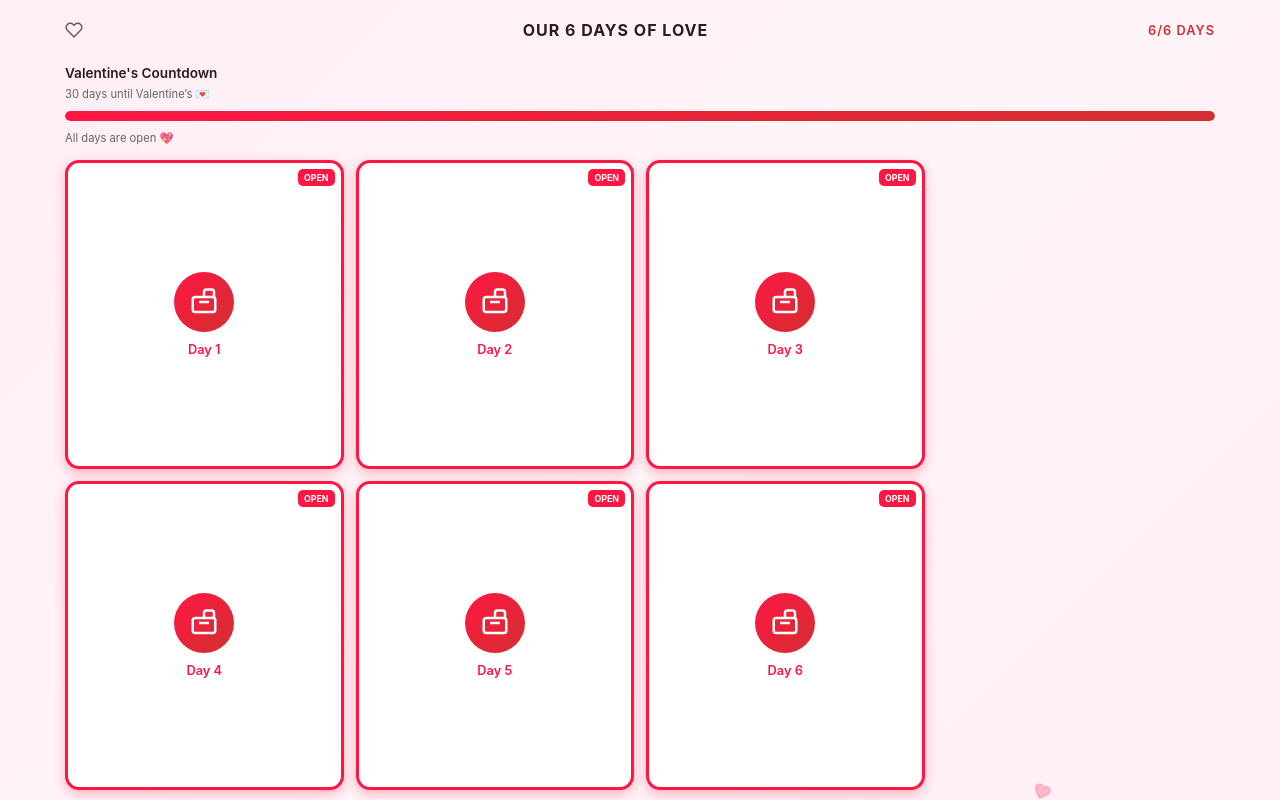
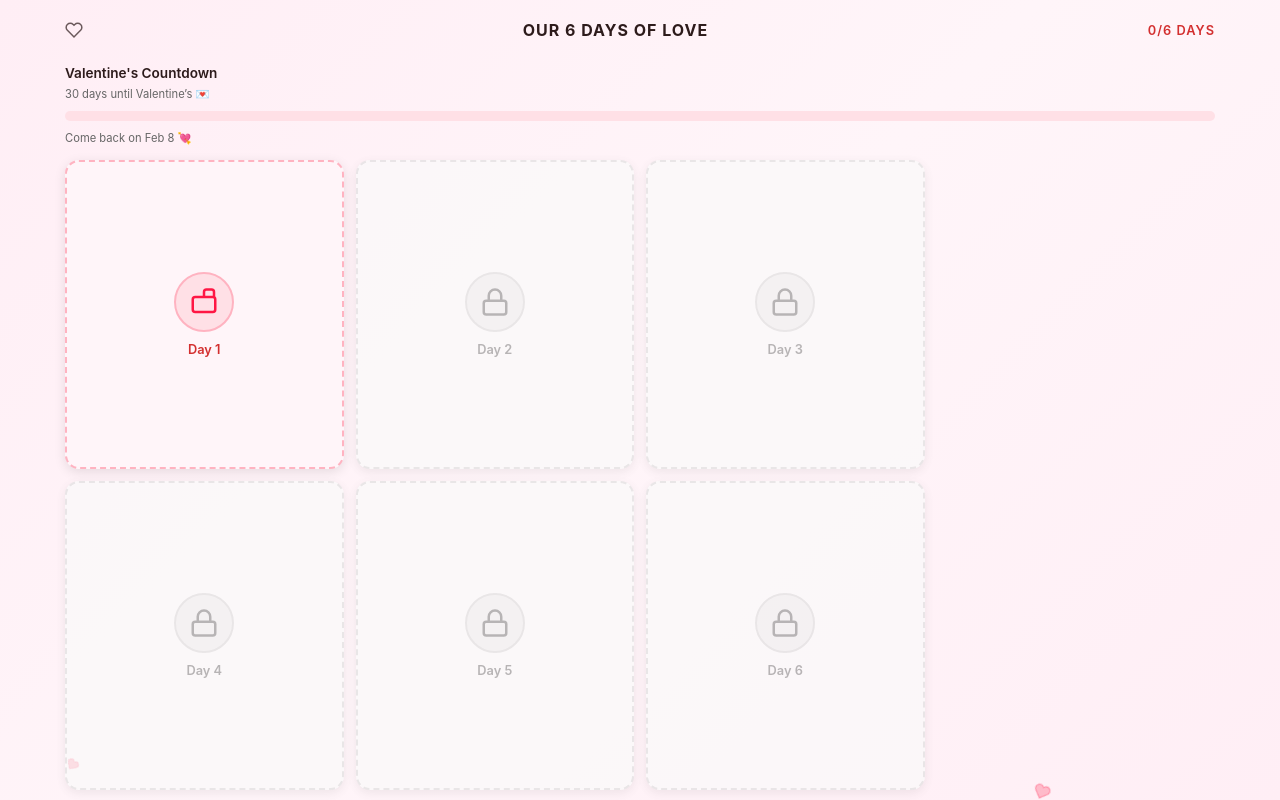
Before and after one commit to khang-tran-530/Advent-Caldender, a React (Create React App) app: page / in a window 1280 px wide. Both pictures are taken after a click on the button "Yes! ✨". Built offline with nearby package versions, Linux system fonts and the light colour scheme; the HTML template or start-up script is replaced by a standard one.

Commit message:
fixed bug

```diff
--- a/src/AdventCalendar.js
+++ b/src/AdventCalendar.js
@@ -55,7 +55,7 @@ const FloatingHearts = memo(() => {
 FloatingHearts.displayName = "FloatingHearts";
 
 function AdventCalendar({ daysUntilValentine }) {
-  const [now, setNow] = useState(() => new Date("2025-02-13"));
+  const [now, setNow] = useState(() => new Date()); // For testing, set to Feb 13, 2025
 
   useEffect(() => {
     // Update every 30 seconds (cheap + ensures it flips soon after midnight)
```
